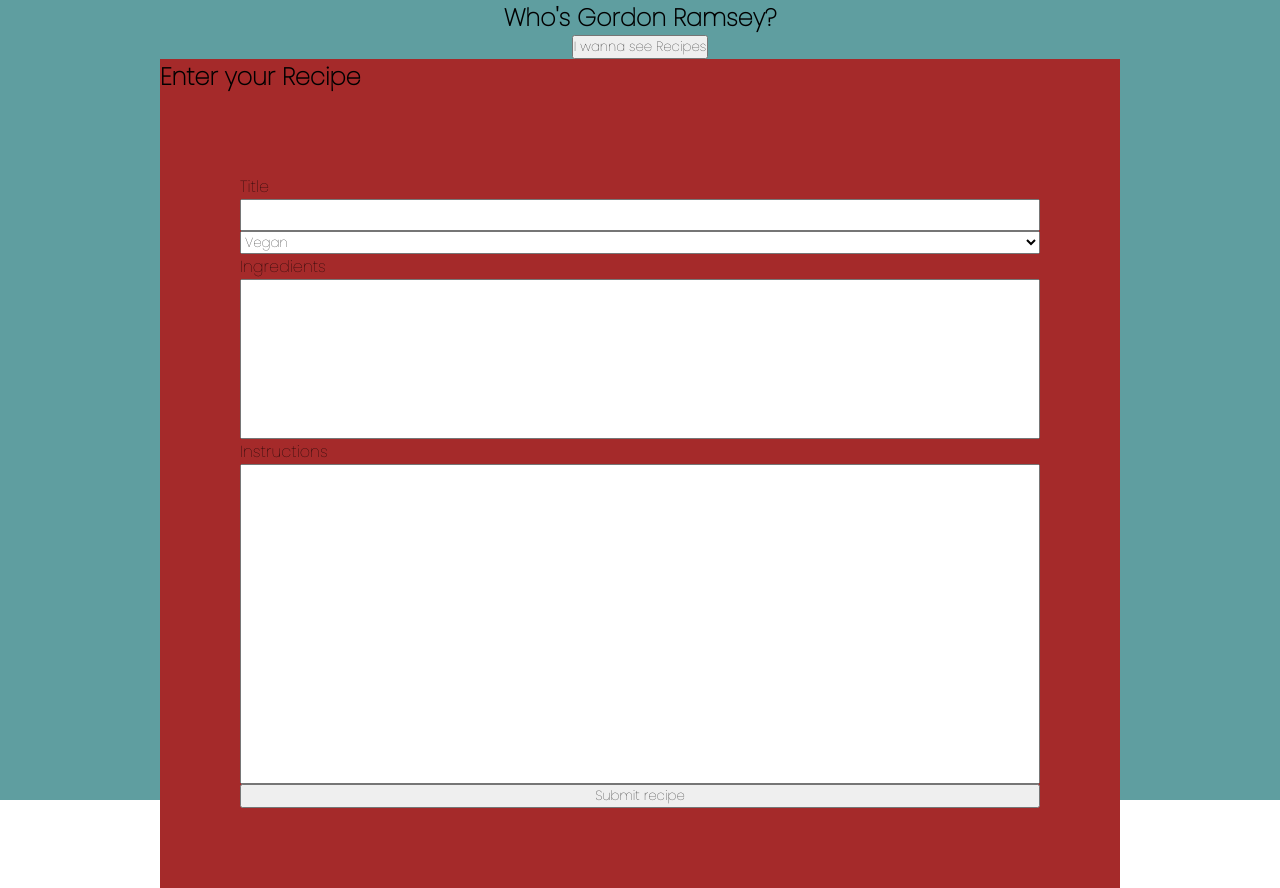
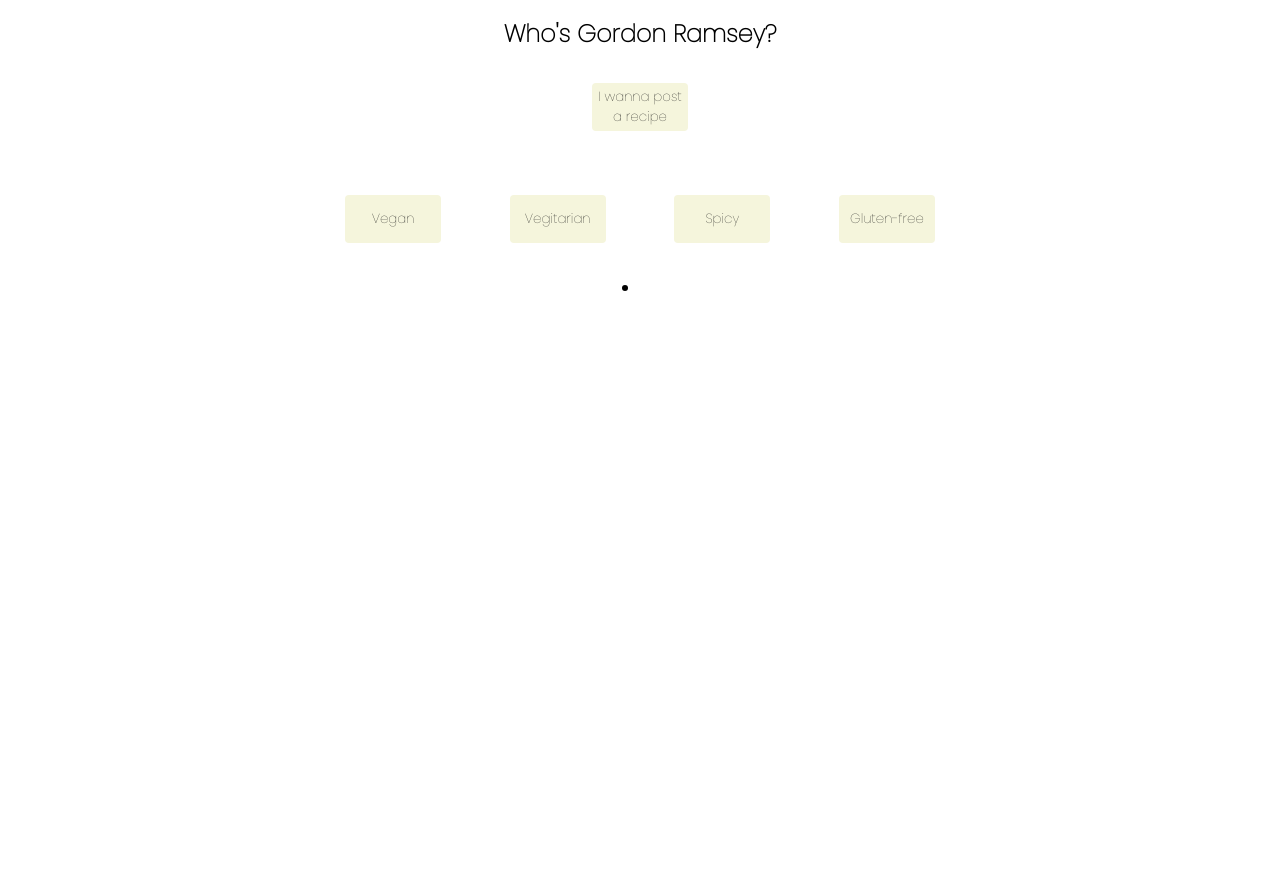
Before and after one commit to Nicolai-Astrup-Wiik/recipe-hackathon-project, a plain HTML site: page index.html in a window 1280 px wide. After the commit the page ends 816 px from the top, so only its background shows below. Drawn offline with Linux system fonts and the light colour scheme.

Commit message:
add markup for recipe list

```diff
--- a/index.html
+++ b/index.html
@@ -34,7 +34,26 @@
 				<button type="submit" class="submit-button">Submit recipe</button>
 			</form>
 		</div>
+	</div>
 
+	<div class="recipe-list-ccontainer">
+		<h2>Who's Gordon Ramsey?</h2>
+		<button class="form-button">I wanna post a recipe</button>
+	<div class="sort-button-header">
+		<button class="filter-button">Vegan</button>
+		<button class="filter-button">Vegitarian</button>
+		<button class="filter-button">Spicy</button>
+		<button class="filter-button">Gluten-free</button>
+	</div>
+		<ul class="recipe-list">
+			<li class="recipe-card">
+
+			</li>
+
+
+
+
+		</ul>
 	</div>
 
 
--- a/styles/style.css
+++ b/styles/style.css
@@ -54,6 +54,25 @@ body{
 }
 
 
+/* -------------------------DISPLAY STYLING----------------------------------- */
+.recipe-list-ccontainer{
+	display: flex;
+	flex-direction: column;
+	justify-content: center;
+	align-items: center;
+	margin-top: 1rem;
+	width: 100vw;
+}
+
+.filter-button, .form-button{
+	background-color:beige;
+	border-radius: .25rem;
+	height: 3rem;
+	width: 6rem;
+	border: none;
+	margin:2rem;
+}
+
 .visible{
-	display: flex;
+	display: none;
 }
```
